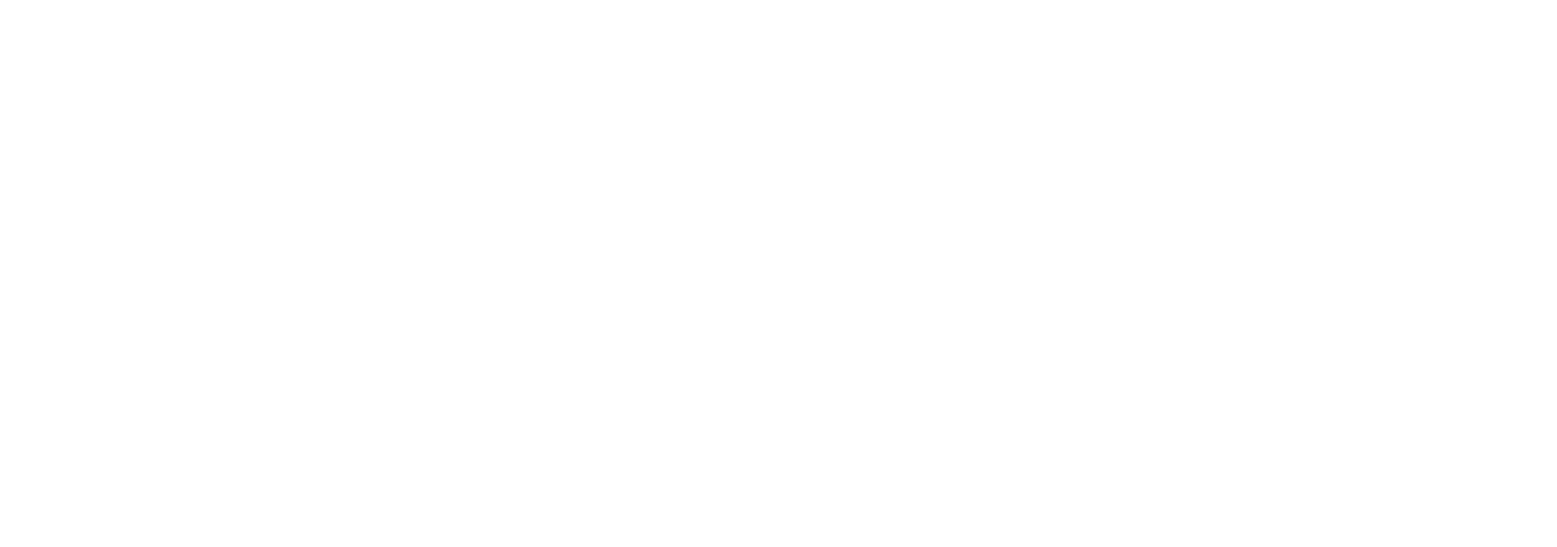
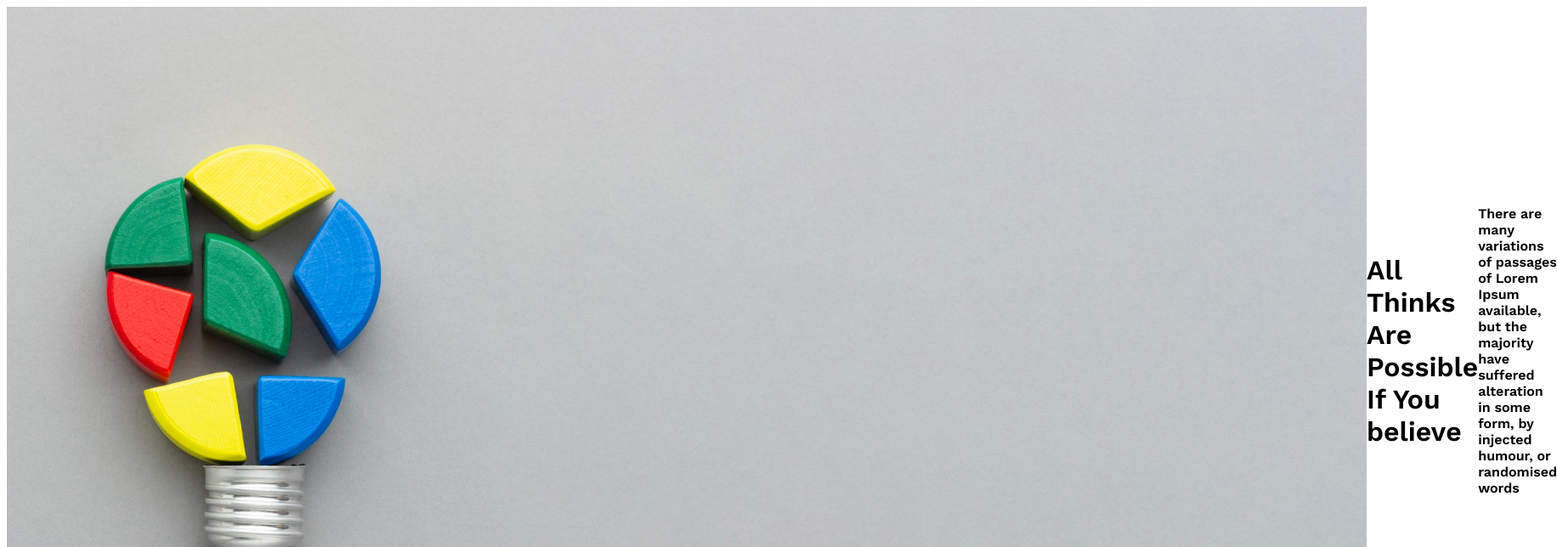
Before and after one commit to bdahsan1999wd/New-Year-New-Beginnings, a plain HTML site: page index.html in a window 1280 px wide. Shown: the top 644 px of the page at 85% size, 1832 px wide, since content can reach past the window. Drawn offline with nearby package versions, Linux system fonts and the light colour scheme.

Commit message:
css-link, google-fonts and  banner image added

```diff
--- a/index.html
+++ b/index.html
@@ -4,9 +4,21 @@
     <meta charset="UTF-8">
     <meta http-equiv="X-UA-Compatible" content="IE=edge">
     <meta name="viewport" content="width=device-width, initial-scale=1.0">
+    <!-- css link added -->
+    <link rel="stylesheet" href="styles/style.css">
+    <!-- google fonts added -->
+    <link rel="preconnect" href="https://fonts.googleapis.com"><link rel="preconnect" href="https://fonts.gstatic.com" crossorigin><link href="https://fonts.googleapis.com/css2?family=Work+Sans:wght@600&display=swap" rel="stylesheet">
     <title>New-Year-New-Beginnings</title>
 </head>
 <body>
 
+    <header>
+        <div class="banner-image">
+            <img src="images/banner/banner2.png" alt="">
+            <h1>All Thinks Are<br>Possible If You<br>believe</h1>
+        <p>There are many variations of passages of Lorem Ipsum<br>available, but the majority have suffered alteration in some<br>form, by injected humour, or randomised words</p>
+        </div>
+    </header>
+
 </body>
 </html>
--- /dev/null
+++ b/styles/style.css
@@ -0,0 +1,7 @@
+*{
+    font-family: 'Work Sans', sans-serif;
+}
+.banner-image{
+    display: flex;
+    align-items: center;
+}
```
Also changed, not shown: images/banner/banner1.png (added), images/banner/banner2.png (added), images/banner/banner3.png (added), images/gradient1.png (added), images/gradient2.png (added), images/gradient3.png (added), images/icons/ecom.png (added), images/icons/fb.png (added), images/icons/js.png (added), images/icons/smoke.png (added), images/icons/twitter.png (added), images/icons/web.png (added), images/icons/youtube.png (added), images/person.png (added), 1 more files.
